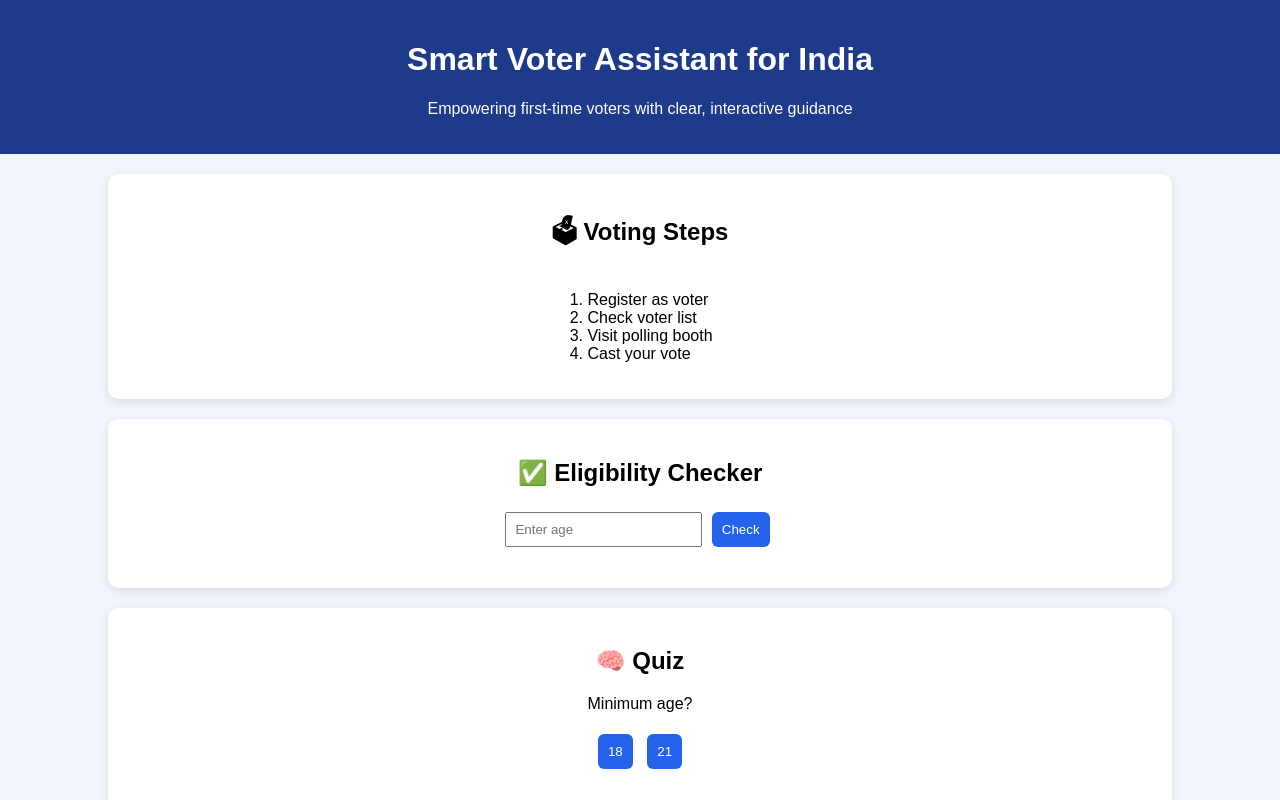
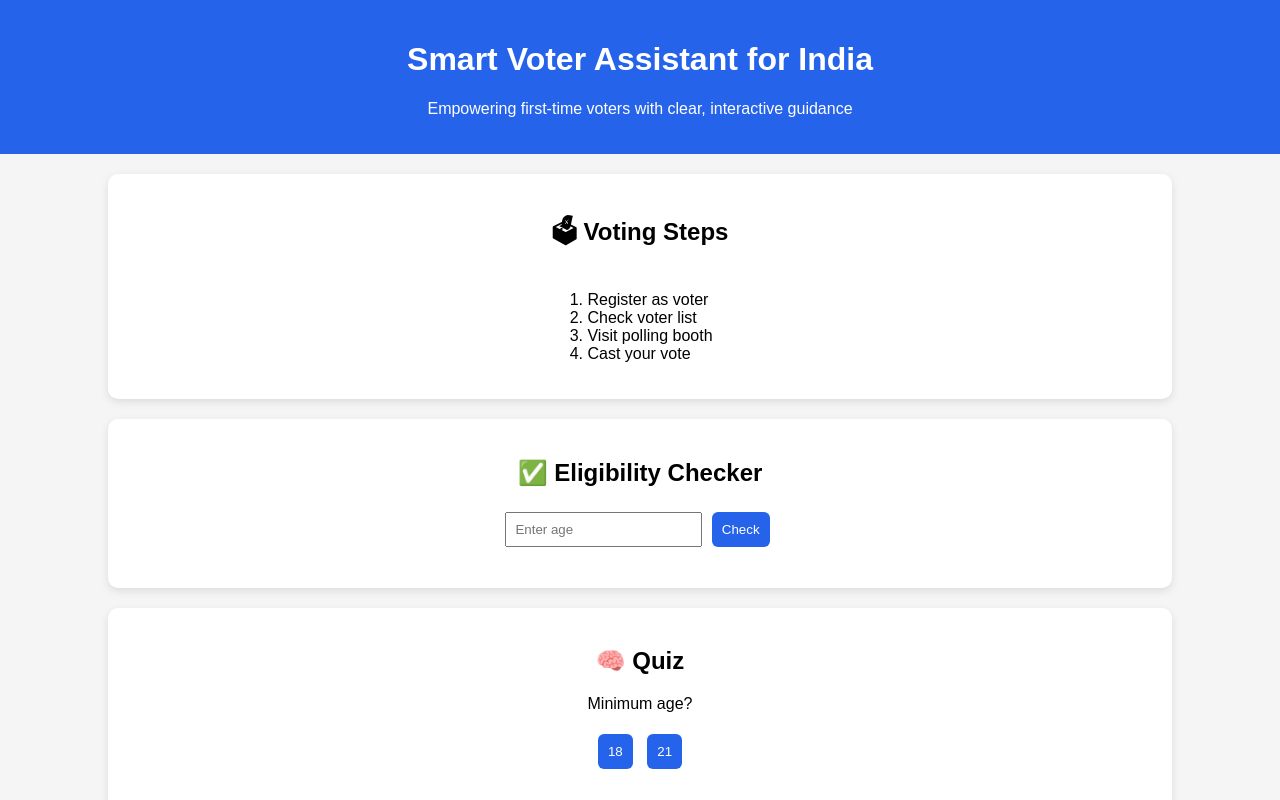
Before and after one commit to rushikesh27-god/voter-education-app, a plain HTML site: page index.html in a window 1280 px wide. Shown: the top 800 px of the page. Drawn offline with Linux system fonts and the light colour scheme.

Commit message:
Update style.css

```diff
--- a/style.css
+++ b/style.css
@@ -1,12 +1,12 @@
 body {
   font-family: Arial;
-  background: #f2f6fc;
+  background: #f5f5f5;
   text-align: center;
   margin: 0;
 }
 
 header {
-  background: #1e3a8a;
+  background: #2563eb;
   color: white;
   padding: 20px;
 }
@@ -18,6 +18,12 @@ section {
   width: 80%;
   border-radius: 10px;
   box-shadow: 0 3px 8px rgba(0,0,0,0.1);
+  transition: transform 0.2s;
+  text-align: center;
+}
+
+section:hover {
+  transform: scale(1.02);
 }
 
 button {
@@ -33,15 +39,6 @@ input {
   padding: 8px;
 }
 
-section {
-  transition: transform 0.2s;
-  text-align: center;
-}
-
-section:hover {
-  transform: scale(1.02);
-}
-
 ol {
   text-align: left;
   display: inline-block;
```
